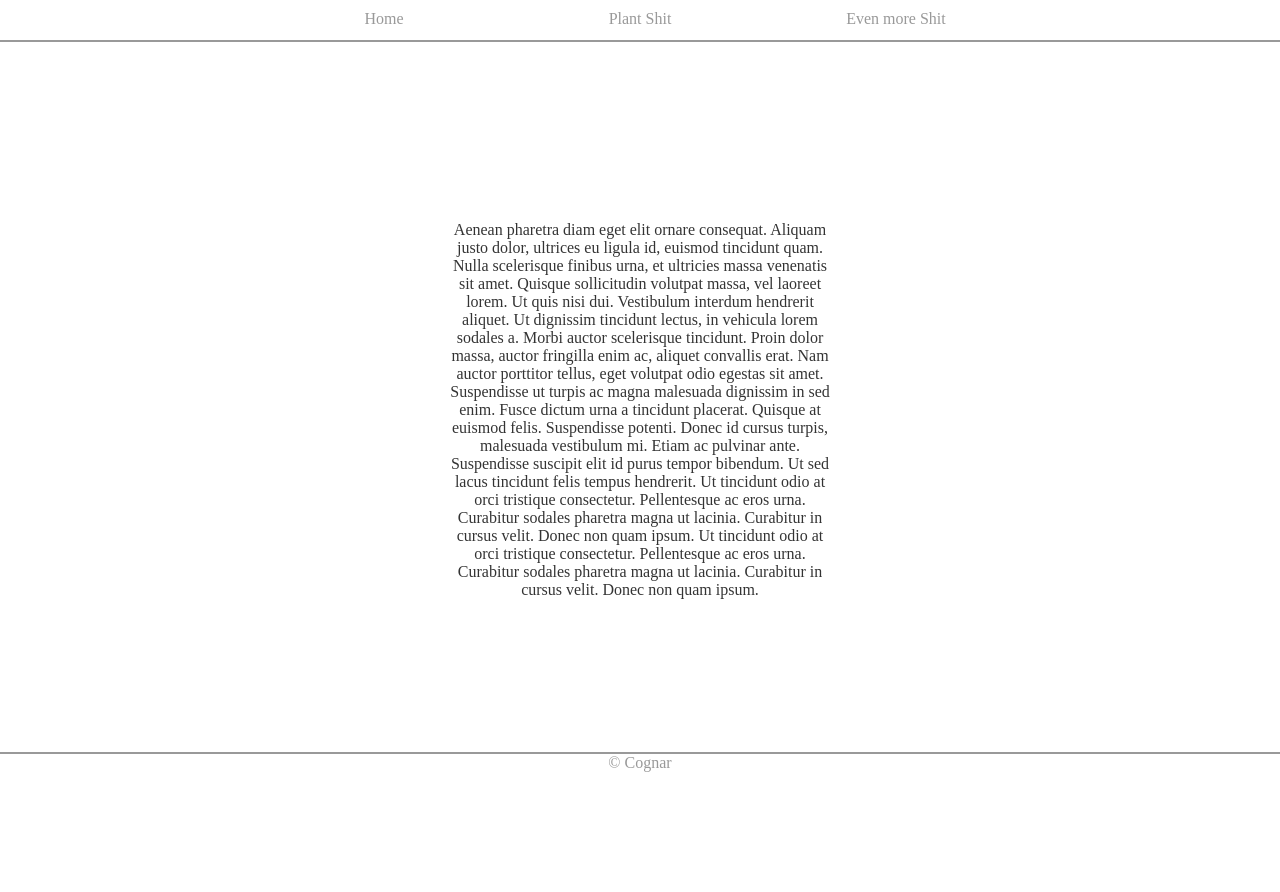
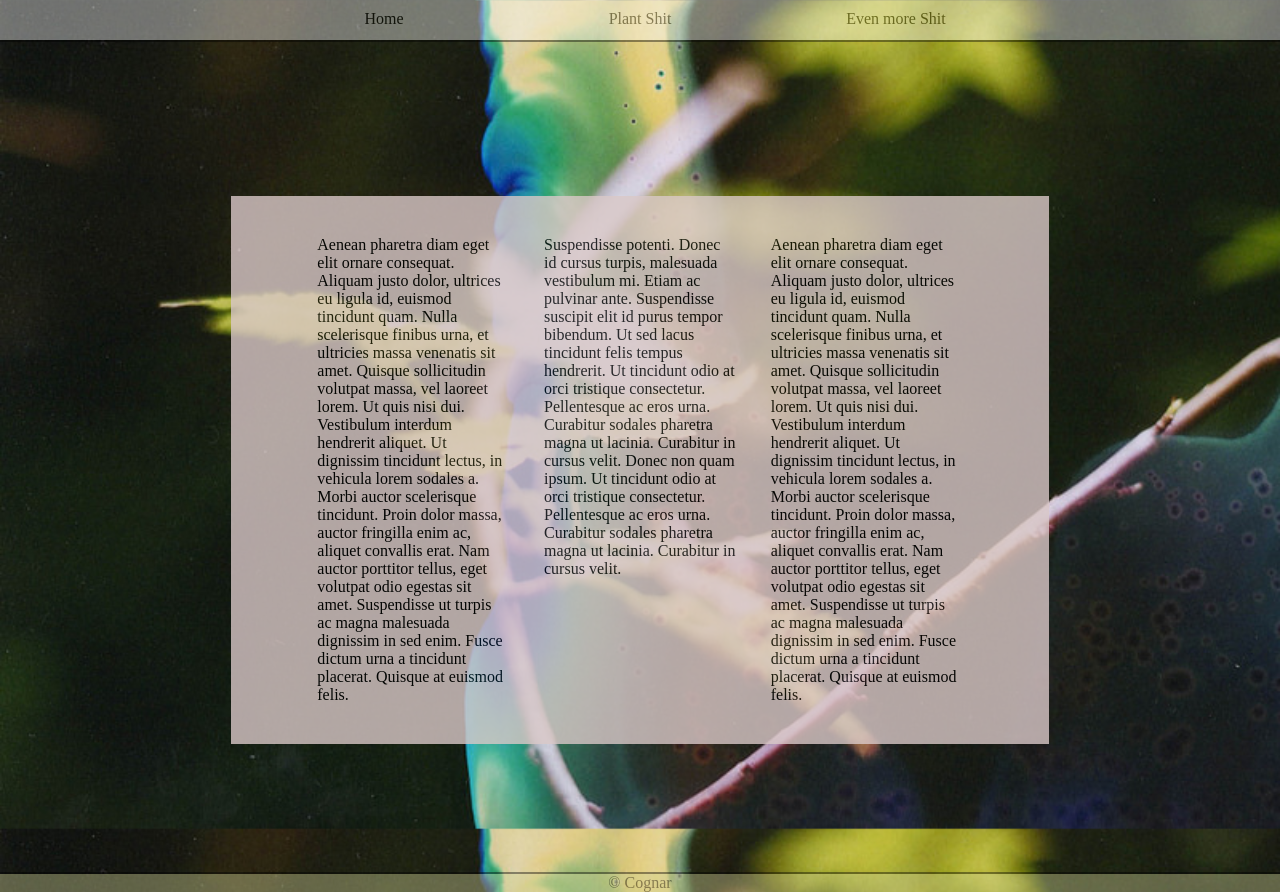
Before and after one commit to cognar/chweb, a Flask app: template app/templates/index.html in a window 1280 px wide. Before the commit the page ends 772 px from the top, so only its background shows below. Run offline with Flask 2, Linux system fonts and the light colour scheme; the template is opened without the code that fills it, so the values that code supplies are empty; parts of the project's set-up code (start-up, migrations or seed data) failed here and were passed over.

Commit message:
text change

```diff
--- a/app/templates/base.html
+++ b/app/templates/base.html
@@ -7,7 +7,7 @@
 				margin: 0;
 			}
 			body{
-				background-image: url("{{ bgImageUrl }}");
+				background-image: url("/static/images/2.jpg");
 				background-attachment: fixed;
 				background-repeat: no-repeat;
 				background-size: cover;
@@ -50,7 +50,7 @@
                 margin-left:2%;
 			}
 			#plantmain{
-				background-color: #{{ bgColor }};
+				background-color: #DAC9C8;
 				opacity: 0.8;
 				width: 70%;
 				margin: 0 auto;
@@ -64,9 +64,9 @@
 				overflow: hidden;
 			}
 			#splash-block{
-				background-color: #{{ bgColor }};
+				background-color: #DAC9C8;
 				opacity: 0.8;
-				width: 30%;
+				width: 60%;
 				margin: 0 auto;
 				margin-top: 12%;
 				margin-bottom: 10%;
@@ -78,7 +78,7 @@
 			footer{
 				text-align: center;
 				text-size: 8px;
-				background-color: #{{ fColor }};
+				background-color: #D3D599;
 				opacity: 0.4;
 				margin: 0;
 				bottom: 0px;
@@ -87,6 +87,13 @@
 				border-top: solid;
 				border-width: 2px;
 			}
+            p{
+                vertical-align: text-top;
+                width: 25%;
+                margin: 2%;
+                display: inline-block;
+                text-align: left;
+            }
 		</style>
 		{% if title %}
 			<title> {{ title }} </title>
--- a/app/templates/index.html
+++ b/app/templates/index.html
@@ -1,8 +1,7 @@
 {% extends "base.html" %}
 		{% block content %}
 			<div id="splash-block">
-
-
+<p>
 Aenean pharetra diam eget elit ornare consequat. Aliquam justo dolor,
 ultrices eu ligula id, euismod tincidunt quam. Nulla scelerisque finibus
 urna, et ultricies massa venenatis sit amet. Quisque sollicitudin volutpat
@@ -13,7 +12,8 @@ enim ac, aliquet convallis erat. Nam auctor porttitor tellus, eget
 volutpat odio egestas sit amet. Suspendisse ut turpis ac magna
 malesuada dignissim in sed enim. Fusce dictum urna a tincidunt placerat.
 Quisque at euismod felis.
-
+</p>
+<p>
 Suspendisse potenti. Donec id cursus turpis, malesuada vestibulum mi.
 Etiam ac pulvinar ante. Suspendisse suscipit elit id purus tempor bibendum.
 Ut sed lacus tincidunt felis tempus hendrerit. Ut tincidunt odio at orci
@@ -21,6 +21,19 @@ tristique consectetur. Pellentesque ac eros urna. Curabitur sodales pharetra
 magna ut lacinia. Curabitur in cursus velit. Donec non quam ipsum.
 Ut tincidunt odio at orci
 tristique consectetur. Pellentesque ac eros urna. Curabitur sodales pharetra
-magna ut lacinia. Curabitur in cursus velit. Donec non quam ipsum.
+magna ut lacinia. Curabitur in cursus velit.
+</p>
+                <p>
+Aenean pharetra diam eget elit ornare consequat. Aliquam justo dolor,
+ultrices eu ligula id, euismod tincidunt quam. Nulla scelerisque finibus
+urna, et ultricies massa venenatis sit amet. Quisque sollicitudin volutpat
+massa, vel laoreet lorem. Ut quis nisi dui. Vestibulum interdum hendrerit
+aliquet. Ut dignissim tincidunt lectus, in vehicula lorem sodales a.
+Morbi auctor scelerisque tincidunt. Proin dolor massa, auctor fringilla
+enim ac, aliquet convallis erat. Nam auctor porttitor tellus, eget
+volutpat odio egestas sit amet. Suspendisse ut turpis ac magna
+malesuada dignissim in sed enim. Fusce dictum urna a tincidunt placerat.
+Quisque at euismod felis.
+</p>
 			</div>
 		{% endblock %}
```
